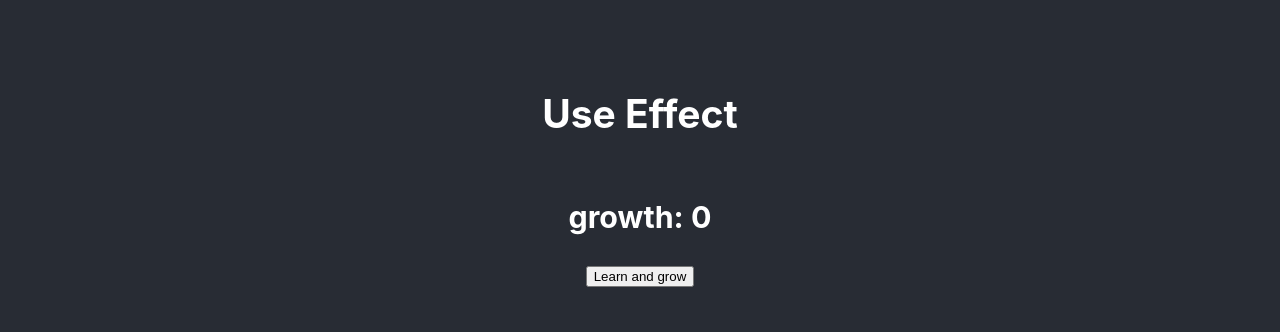
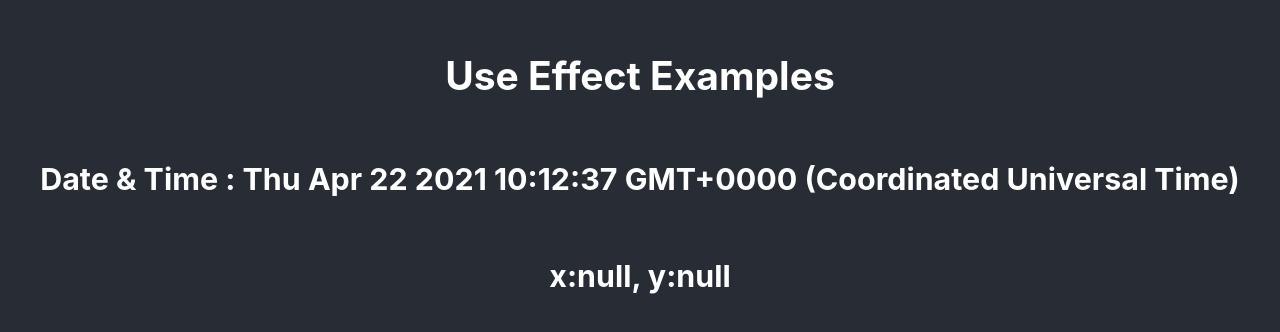
Before and after one commit to baraabd/React-Hooks, a React (Create React App) app: page / in a window 1280 px wide. Shown: the part 228-560 px from the top of the page. Built offline with nearby package versions, Linux system fonts and the light colour scheme.

Commit message:
UseEffect to set time and date, and XY cursor

```diff
--- a/src/App.jsx
+++ b/src/App.jsx
@@ -1,48 +1,45 @@
 import React, { useState, useEffect } from "react";
 import "./App.scss";
-//import Input from "./components/input";
-//import NameTag from "./components/nameTag";
 
-let born = false
+const initXY = {
+  x: null,
+  y: null
+};
+
 function App() {
-  const [growth, setgrowth] = useState(0)
-  const [nirvana, setNirvana] = useState(false)
+  const [time, setTime] = useState(Date);
+  const [xy, setXY] = useState(initXY);
 
   useEffect(() => {
-    console.log('I am born')
-  }, [])
+    let handle = setInterval(() => {
+      setTime(Date);
+    }, 1000);
+
+    return () => {
+      clearInterval(handle);
+    };
+  });
+
+  const mousemoveHandle = (e) => {
+    setXY({
+      x: e.clientX,
+      y: e.clientY
+    });
+  }
+
 
   useEffect(() => {
-    if (born) {
-      document.title = "Nirvana attained"
-    }
-  },[nirvana])
-
-useEffect(() => {
-  if (born) {
-    console.log('Make mistake and learn')
-  } else {
-    born = true
-  }
-  if (growth > 70) {
-    setNirvana(true)
-  }
-
-  return function cleanup() {
-    console.log('cleanup after mistakes')
-  }
-})
-
-const growthHandle = () =>{
-  setgrowth(growth + 10)
-}
-
+    window.addEventListener("mousemove", mousemoveHandle);
+    return () => {
+      window.removeEventListener("mousemove", mousemoveHandle);
+    };
+  });
   return (
-    <div>
+    <div className="App">
       <header className="App-header">
-        <h2>Use Effect</h2>
-        <h3>growth: {growth}</h3>
-        <button onClick={growthHandle}>Learn and grow</button>
+        <h2>Use Effect Examples</h2>
+        <h3>Date & Time : {time}</h3>
+        <h3>{`x:${xy.x}, y:${xy.y}`}</h3>
       </header>
     </div>
   );
```
